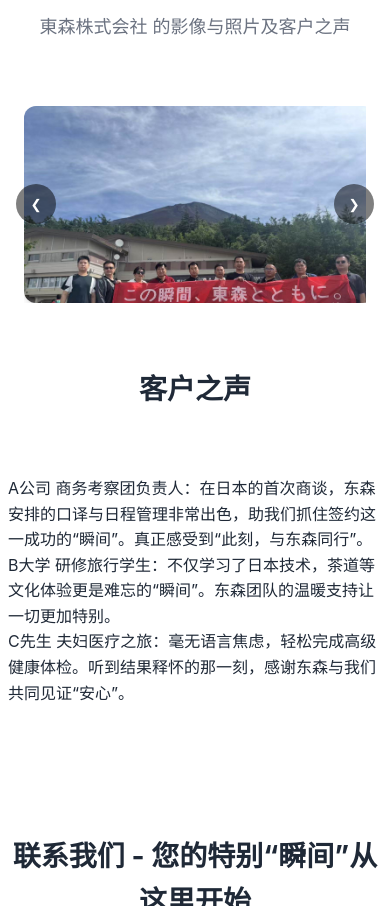
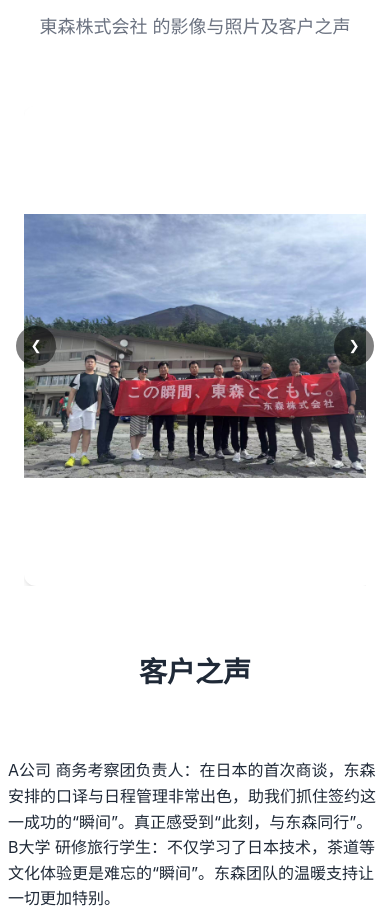
Before and after one commit to tousin-travel/tousin-travel.github.io, a website: page index.html in a window 390 px wide. Shown: the part 4166-5072 px from the top of the page. Drawn offline with Linux system fonts and the light colour scheme.

Commit message:
图片尺寸

```diff
--- a/index.html
+++ b/index.html
@@ -50,7 +50,7 @@
     <meta name="apple-mobile-web-app-title" content="東森株式会社">
     <meta name="apple-mobile-web-app-capable" content="yes">
     <meta name="apple-mobile-web-app-status-bar-style" content="default">
-    <link rel="stylesheet" href="styles.css?v=202510081">
+    <link rel="stylesheet" href="styles.css?v=202510081338411338411">
     <link href="https://fonts.googleapis.com/css2?family=Noto+Sans+SC:wght@300;400;500;700&family=Noto+Sans+JP:wght@300;400;500;700&family=Inter:wght@300;400;500;700&display=swap" rel="stylesheet">
     <!-- Font Awesome with preload -->
     <link rel="preload" href="https://cdnjs.cloudflare.com/ajax/libs/font-awesome/6.0.0/webfonts/fa-brands-400.woff2" as="font" type="font/woff2" crossorigin>
@@ -62,10 +62,10 @@
     <noscript><link rel="stylesheet" href="https://use.fontawesome.com/releases/v6.0.0/css/all.css" crossorigin="anonymous"></noscript>
 
     <!-- Favicon -->
-    <link rel="icon" type="image/png" sizes="32x32" href="resources/logo.png?v=202510081">
-    <link rel="icon" type="image/png" sizes="16x16" href="resources/logo.png?v=202510081">
-    <link rel="apple-touch-icon" sizes="180x180" href="resources/logo.png?v=202510081">
-    <link rel="shortcut icon" href="resources/logo.png?v=202510081">
+    <link rel="icon" type="image/png" sizes="32x32" href="resources/logo.png?v=202510081338411338411">
+    <link rel="icon" type="image/png" sizes="16x16" href="resources/logo.png?v=202510081338411338411">
+    <link rel="apple-touch-icon" sizes="180x180" href="resources/logo.png?v=202510081338411338411">
+    <link rel="shortcut icon" href="resources/logo.png?v=202510081338411338411">
 
     <!-- Structured Data (JSON-LD) -->
     <script type="application/ld+json">
@@ -413,13 +413,13 @@
         </div>
     </footer>
 
-    <script src="script_abc2/script.js?v=202510081"></script>
+    <script src="script_abc2/script.js?v=202510081338411338411"></script>
 
     <!-- Service Worker Registration -->
     <script>
         if ('serviceWorker' in navigator) {
             window.addEventListener('load', () => {
-                navigator.serviceWorker.register('/sw.js?v=202510081')
+                navigator.serviceWorker.register('/sw.js?v=202510081338411338411')
                     .then(registration => {
                         console.log('SW registered: ', registration);
                     })
--- a/script_abc2/script.js
+++ b/script_abc2/script.js
@@ -680,6 +680,32 @@
     const nextBtn = document.querySelector('.stories .carousel .next');
     if (!viewport || !track) return;
 
+    // 自动检测图片方向并设置属性
+    const detectImageOrientation = () => {
+        const images = track.querySelectorAll('img, video');
+        images.forEach(media => {
+            if (media.complete || media.readyState >= 2) {
+                setOrientation(media);
+            } else {
+                media.addEventListener('load', () => setOrientation(media));
+            }
+        });
+    };
+
+    const setOrientation = (media) => {
+        const aspectRatio = media.naturalWidth / media.naturalHeight;
+        if (aspectRatio > 1.2) {
+            media.setAttribute('data-orientation', 'landscape');
+        } else if (aspectRatio < 0.8) {
+            media.setAttribute('data-orientation', 'portrait');
+        } else {
+            media.setAttribute('data-orientation', 'square');
+        }
+    };
+
+    // 初始化时检测方向
+    detectImageOrientation();
+
     let items = Array.from(track.children);
     let index = 0;
     let autoTimer;
--- a/styles.css
+++ b/styles.css
@@ -458,7 +458,10 @@
     background: var(--bg-primary);
     width: 100%;
     max-width: 100%;
-    aspect-ratio: 16/9;
+    height: 480px;
+    display: flex;
+    align-items: center;
+    justify-content: center;
 }
 
 .stories .carousel-item img,
@@ -466,7 +469,35 @@
     width: 100%;
     height: 100%;
     object-fit: cover;
+    object-position: center center;
     display: block;
+}
+
+/* 针对横向图片的优化 */
+.stories .carousel-item img[data-orientation="landscape"],
+.stories .carousel-item video[data-orientation="landscape"] {
+    object-fit: contain;
+    object-position: center center;
+    width: 100%;
+    height: 100%;
+}
+
+/* 针对纵向图片的优化 */
+.stories .carousel-item img[data-orientation="portrait"],
+.stories .carousel-item video[data-orientation="portrait"] {
+    object-fit: contain;
+    object-position: center center;
+    width: 100%;
+    height: 100%;
+}
+
+/* 针对正方形图片的优化 */
+.stories .carousel-item img[data-orientation="square"],
+.stories .carousel-item video[data-orientation="square"] {
+    object-fit: contain;
+    object-position: center center;
+    width: 100%;
+    height: 100%;
 }
 
 .stories .carousel-btn {
@@ -937,7 +968,20 @@
     .stories .carousel-item video {
         height: 320px;
         object-fit: cover;
-        object-position: center;
+        object-position: center center;
+    }
+
+    /* 移动端所有方向图片优化 */
+    .stories .carousel-item img[data-orientation="landscape"],
+    .stories .carousel-item video[data-orientation="landscape"],
+    .stories .carousel-item img[data-orientation="portrait"],
+    .stories .carousel-item video[data-orientation="portrait"],
+    .stories .carousel-item img[data-orientation="square"],
+    .stories .carousel-item video[data-orientation="square"] {
+        width: 100%;
+        height: 100%;
+        object-fit: contain;
+        object-position: center center;
     }
 }
 
@@ -1006,7 +1050,20 @@
     .stories .carousel-item video {
         height: 280px;
         object-fit: cover;
-        object-position: center;
+        object-position: center center;
+    }
+
+    /* 小屏幕所有方向图片优化 */
+    .stories .carousel-item img[data-orientation="landscape"],
+    .stories .carousel-item video[data-orientation="landscape"],
+    .stories .carousel-item img[data-orientation="portrait"],
+    .stories .carousel-item video[data-orientation="portrait"],
+    .stories .carousel-item img[data-orientation="square"],
+    .stories .carousel-item video[data-orientation="square"] {
+        width: 100%;
+        height: 100%;
+        object-fit: contain;
+        object-position: center center;
     }
 }
 
--- a/sw.js
+++ b/sw.js
@@ -1,5 +1,5 @@
 // Service Worker for Cache Control
-const CACHE_NAME = 'tousin-v202510081';
+const CACHE_NAME = 'tousin-v202510081338411338411';
 const urlsToCache = [
     '/',
     '/styles.css',
```
Also changed, not shown: update-version.js (+22 -3 lines).
